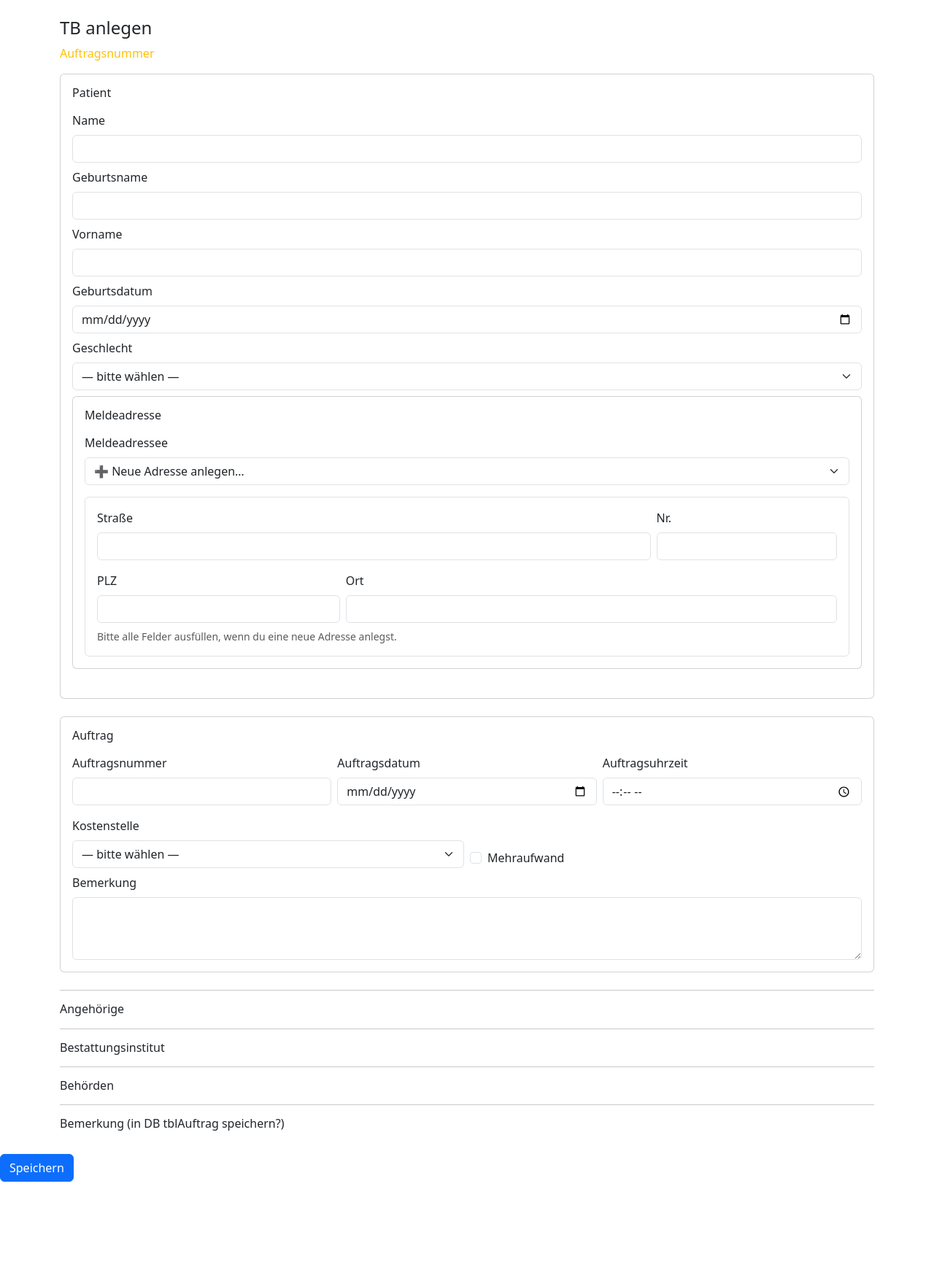
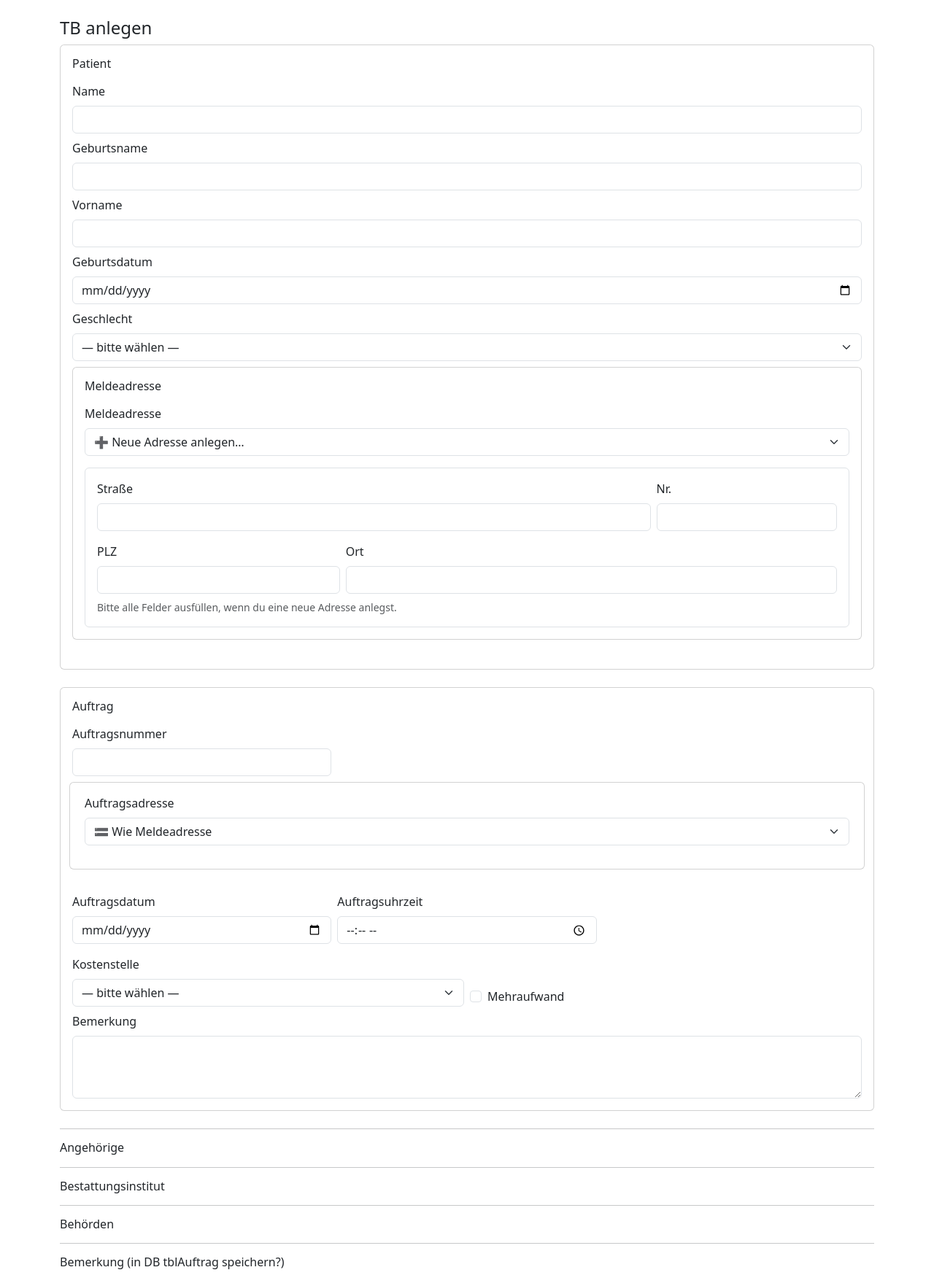
Before and after one commit to ngin10011/lsb_app, a Flask app: page /tb/new in a window 1280 px wide. Shown: the part 56-1819 px from the top of the page at 73% size. Before the commit the page ends 1676 px from the top, so only its background shows below. Run offline with Flask 3, Linux system fonts and the light colour scheme; data that the repository does not hold is empty.

Commit message:
tb formular anlegen auftragsadresse hinzugefügt

```diff
--- a/app.py
+++ b/app.py
@@ -51,35 +51,76 @@ def tb_new():
 
     # Choices für vorhandene Adressen befüllen (+ „Neu…“ Option)
     adressen = Adresse.query.order_by(Adresse.ort, Adresse.plz, Adresse.strasse, Adresse.hausnummer).all()
+
+    # Choices für Meldeadresse
     form.meldeadresse_id.choices = [(-1, "➕ Neue Adresse anlegen…")] + [(a.id, str(a)) for a in adressen]
 
+    # 2) Choices für Auftragsadresse (mit „Wie Meldeadresse“)
+    form.auftragsadresse_id.choices = [
+        (-2, "🟰 Wie Meldeadresse"),
+        (-1, "➕ Neue Adresse anlegen…"),
+    ] + [(a.id, str(a)) for a in adressen]
+
     if form.validate_on_submit():
-        # Entweder existierende Adresse…
+        # Meldeadresse bestimmen
         if form.meldeadresse_id.data != -1:
-            adr = Adresse.query.get(form.meldeadresse_id.data)
-            if not adr:
+            adr_melde = Adresse.query.get(form.meldeadresse_id.data)
+            if not adr_melde:
                 # Fallback: sollte eigentlich nicht passieren
-                return render_template("tb_new.html", form=form, error="Adresse nicht gefunden.")
+                return render_template("tb_new.html", form=form, error="Meldeadresse nicht gefunden.")
         else:
             # …oder neue Adresse anlegen (validiere minimal)
-            missing = [f for f in ("new_strasse", "new_hausnummer", "new_plz", "new_ort")
-                       if not getattr(form, f).data]
+            required = ["new_strasse", "new_hausnummer", "new_plz", "new_ort"]
+            missing = [f for f in required if not getattr(form, f).data]
             if missing:
                 # einfache Fehlermeldung – alternativ Feldfehler setzen
-                return render_template("tb_new.html", form=form, error="Bitte alle Adressfelder ausfüllen.")
-            adr = Adresse(
+                return render_template("tb_new.html", form=form, error="Bitte alle Felder der Meldeadresse ausfüllen.")
+            adr_melde = Adresse.query.filter_by(
+                strasse=form.new_strasse.data,
+                hausnummer=form.new_hausnummer.data,
+                plz=form.new_plz.data,
+                ort=form.new_ort.data,
+            ).first() or Adresse(
                 strasse=form.new_strasse.data,
                 hausnummer=form.new_hausnummer.data,
                 plz=form.new_plz.data,
                 ort=form.new_ort.data,
             )
-            db.session.add(adr)
-            db.session.flush()  # damit adr.id verfügbar ist
+            db.session.add(adr_melde)
+            db.session.flush()
+
+        # --- Auftragsadresse bestimmen ---
+        sel = form.auftragsadresse_id.data
+        if sel == -2:  # wie Meldeadresse
+            adr_auftrag = adr_melde
+        elif sel == -1:  # neu
+            required2 = ["auftrag_strasse", "auftrag_hausnummer", "auftrag_plz", "auftrag_ort"]
+            missing2 = [f for f in required2 if not getattr(form, f).data]
+            if missing2:
+                return render_template("tb_new.html", form=form, error="Bitte alle Felder der Auftragsadresse ausfüllen.")
+            adr_auftrag = Adresse.query.filter_by(
+                strasse=form.auftrag_strasse.data,
+                hausnummer=form.auftrag_hausnummer.data,
+                plz=form.auftrag_plz.data,
+                ort=form.auftrag_ort.data,
+            ).first() or Adresse(
+                strasse=form.auftrag_strasse.data,
+                hausnummer=form.auftrag_hausnummer.data,
+                plz=form.auftrag_plz.data,
+                ort=form.auftrag_ort.data,
+            )
+            db.session.add(adr_auftrag)
+            db.session.flush()
+        else:
+            adr_auftrag = Adresse.query.get(sel)
+            if not adr_auftrag:
+                return render_template("tb_new.html", form=form, error="Auftragsadresse nicht gefunden.")
 
 
+        # Patient anlegen
         p = Patient()
         form.populate_obj(p)
-        p.meldeadresse = adr
+        p.meldeadresse = adr_melde
 
         # --- NEU: Auftrag für diesen Patient ---
         a = Auftrag(
@@ -89,6 +130,7 @@ def tb_new():
             kostenstelle=form.kostenstelle.data,   # bereits Enum dank coerce
             mehraufwand=bool(form.mehraufwand.data),
             bemerkung=form.bemerkung.data,
+            auftragsadresse=adr_auftrag,
             patient=p,  # 1:1 Verknüpfung
         )
 
--- a/forms.py
+++ b/forms.py
@@ -38,7 +38,7 @@ class PatientForm(FlaskForm):
         ]
 
 class TBPatientForm(PatientForm):
-    meldeadresse_id = SelectField("Meldeadressee", coerce=int, validators=[Optional()])
+    meldeadresse_id = SelectField("Meldeadresse", coerce=int, validators=[Optional()])
 
     # Felder für neue Adresse (werden nur benötigt, wenn „Neu…“ gewählt)
     new_strasse    = StringField("Straße",     validators=[Optional(), Length(max=120)], filters=[strip_or_none])
@@ -54,6 +54,14 @@ class TBPatientForm(PatientForm):
     mehraufwand     = BooleanField("Mehraufwand", default=False)
     bemerkung       = TextAreaField("Bemerkung", validators=[Optional(), Length(max=2000)])
 
+    auftragsadresse_id = SelectField("Auftragsadresse", coerce=int, validators=[Optional()])
+
+    # Felder für "Neue Auftragsadresse"
+    auftrag_strasse    = StringField("Straße",     validators=[Optional(), Length(max=120)], filters=[strip_or_none])
+    auftrag_hausnummer = StringField("Nr.",        validators=[Optional(), Length(max=20)],  filters=[strip_or_none])
+    auftrag_plz        = StringField("PLZ",        validators=[Optional(), Length(max=10)],  filters=[strip_or_none])
+    auftrag_ort        = StringField("Ort",        validators=[Optional(), Length(max=120)], filters=[strip_or_none])
+
     def __init__(self, *args, **kwargs):
         super().__init__(*args, **kwargs)
         # vorhandene Geschlecht-Choices bleiben
--- a/models.py
+++ b/models.py
@@ -63,6 +63,7 @@ class Auftrag(db.Model):
     mehraufwand = db.Column(db.Boolean, nullable=False)
     bemerkung = db.Column(db.Text, nullable=True)
 
+    # 1:1 zu Patient
     patient_id = db.Column(
         db.Integer,
         db.ForeignKey("patient.id", ondelete="CASCADE"),
@@ -70,5 +71,8 @@ class Auftrag(db.Model):
         unique=True,   # macht die Beziehung 1:1
         index=True,
     )
+    patient = db.relationship("Patient", back_populates="auftrag")
 
-    patient = db.relationship("Patient", back_populates="auftrag")
+    # 1:n Adresse -> Auftrag
+    auftragsadresse_id = db.Column(db.Integer, db.ForeignKey("adresse.id"), nullable=False)
+    auftragsadresse = db.relationship("Adresse")
--- a/templates/patient_overview.html
+++ b/templates/patient_overview.html
@@ -18,6 +18,7 @@
       <th>Auftragsnummer</th>
       <th>Auftragsdatum</th>
       <th>Auftragsuhrzeit</th>
+      <th>Auftragsadresse</th>
       <th>Kostenstelle</th>
       <th>Mehraufwand</th>
       <th>Bemerkung</th>
@@ -36,6 +37,7 @@
         <td>{{ p.auftrag.auftragsnummer }}</td>
         <td>{{ p.auftrag.auftragsdatum }}</td>
         <td>{{ p.auftrag.auftragsuhrzeit }}</td>
+        <td>{{ p.auftrag.auftragsadresse }}</td>
         <td>{{ p.auftrag.kostenstelle }}</td>
         <td>{{ p.auftrag.mehraufwand }}</td>
         <td>{{ p.auftrag.bemerkung }}</td>
--- a/templates/tb_new.html
+++ b/templates/tb_new.html
@@ -8,10 +8,6 @@
 
 <form method="post" novalidate>
   {{ form.hidden_tag() }}
-
-  <div>
-    <p class="text-warning">Auftragsnummer</p>
-  </div>
 
   <div class="card mb-4">
     <div class="card-body">
@@ -101,6 +97,42 @@
           {{ form.auftragsnummer(class="form-control") }}
           {% for e in form.auftragsnummer.errors %}<div class="text-danger">{{ e }}</div>{% endfor %}
         </div>
+
+        <div class="card mb-4">
+          <div class="card-body">
+            <!-- <h2 class="h6 mb-3">Auftragsadresse</h2> -->
+
+            <div class="mb-3">
+              {{ form.auftragsadresse_id.label(class="form-label") }}
+              {{ form.auftragsadresse_id(class="form-select", id="sel-auftragsadresse") }}
+            </div>
+
+            <div id="new-auftragsadresse-fields" class="border rounded p-3" style="display:none;">
+              <div class="row g-2">
+                <div class="col-md-9">
+                  {{ form.auftrag_strasse.label(class="form-label") }}
+                  {{ form.auftrag_strasse(class="form-control") }}
+                </div>
+                <div class="col-md-3">
+                  {{ form.auftrag_hausnummer.label(class="form-label") }}
+                  {{ form.auftrag_hausnummer(class="form-control") }}
+                </div>
+              </div>
+              <div class="row g-2 mt-2">
+                <div class="col-md-4">
+                  {{ form.auftrag_plz.label(class="form-label") }}
+                  {{ form.auftrag_plz(class="form-control") }}
+                </div>
+                <div class="col-md-8">
+                  {{ form.auftrag_ort.label(class="form-label") }}
+                  {{ form.auftrag_ort(class="form-control") }}
+                </div>
+              </div>
+              <div class="form-text mt-2">Bitte alle Felder ausfüllen, wenn du eine neue Auftragsadresse anlegst.</div>
+            </div>
+          </div>
+        </div>
+
         <div class="col-md-4">
           {{ form.auftragsdatum.label(class="form-label") }}
           {{ form.auftragsdatum(class="form-control", type="date") }}
@@ -172,6 +204,19 @@ document.addEventListener('DOMContentLoaded', function () {
   sel.addEventListener('change', toggleNew);
   toggleNew(); // initial
 });
+
+document.addEventListener('DOMContentLoaded', function () {
+  const selAuf = document.getElementById('sel-auftragsadresse');
+  const boxAuf = document.getElementById('new-auftragsadresse-fields');
+  function toggleAuf() {
+    const v = parseInt(selAuf.value, 10);
+    // -1 = Neu → Felder zeigen, -2 = wie Meldeadresse → verstecken
+    boxAuf.style.display = (v === -1) ? 'block' : 'none';
+  }
+  selAuf.addEventListener('change', toggleAuf);
+  toggleAuf();
+});
+
 </script>
 
 {% endblock %}
```
Also changed, not shown: seed.py (+10 -2 lines).
